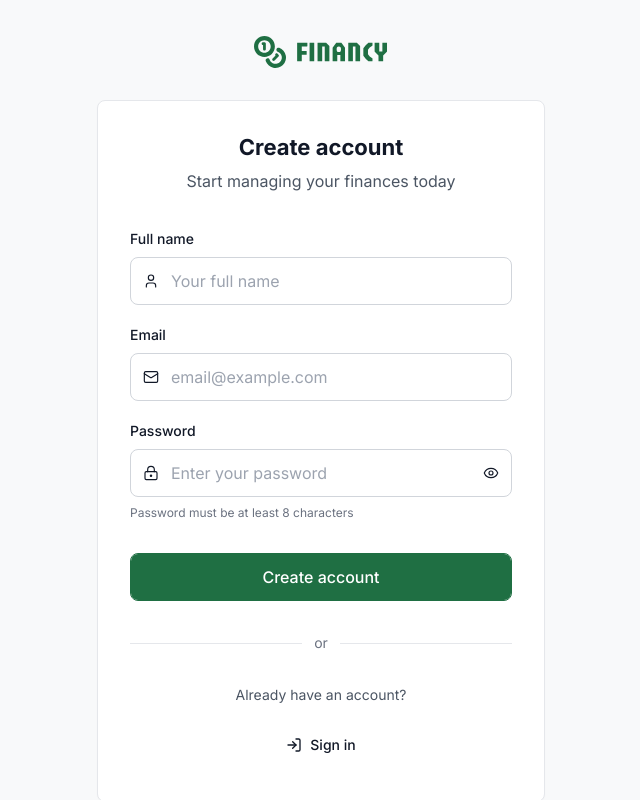
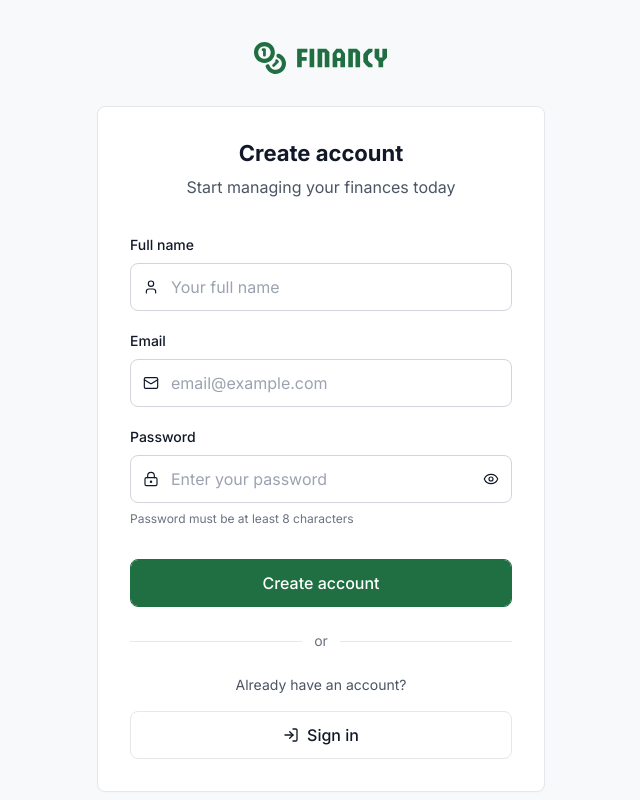
Before and after one commit to enjunior-git/rocketseat-financy, a React (Vite) app in the folder frontend/: page /register in a window 1280 px wide. Shown: the whole page, without its empty margins (319-959 px from the left). Built offline with nearby package versions, Linux system fonts and the light colour scheme; no server answers.

Commit message:
fix: tweak auth and registration ui

```diff
--- a/frontend/src/features/auth/login/ui/login-form.tsx
+++ b/frontend/src/features/auth/login/ui/login-form.tsx
@@ -1,5 +1,5 @@
 import { useNavigate } from "@tanstack/react-router";
-import { Mail } from "lucide-react";
+import { Check, Mail } from "lucide-react";
 import { useLoginMutation } from "@/features/auth/login";
 import { Button } from "@/shared/ui/button";
 import { Input } from "@/shared/ui/input";
@@ -43,10 +43,10 @@ function LoginForm() {
       <PasswordInput name="password" disabled={loginMutation.isPending} required />
 
       <Label className="flex w-fit items-center gap-2 text-sm leading-5 font-normal text-[var(--gray-700)]">
-        <input
-          type="checkbox"
-          className="size-4 rounded-[4px] border border-[var(--gray-300)] bg-[var(--white)] accent-[var(--brand-base)]"
-        />
+        <input type="checkbox" className="peer sr-only" />
+        <span className="flex size-4 shrink-0 items-center justify-center rounded-[4px] border border-[var(--gray-300)] bg-[var(--white)] text-[var(--white)] peer-checked:border-[var(--brand-base)] peer-checked:bg-[var(--brand-base)] peer-checked:[&_svg]:opacity-100 peer-focus-visible:ring-3 peer-focus-visible:ring-ring/50">
+          <Check className="size-3 opacity-0" />
+        </span>
         Remember me
       </Label>
 
--- a/frontend/src/pages/login-page/ui/page.tsx
+++ b/frontend/src/pages/login-page/ui/page.tsx
@@ -1,50 +1,19 @@
-import { Link } from "@tanstack/react-router";
 import { UserRoundPlus } from "lucide-react";
 import { LoginForm } from "@/features/auth/login";
-import Logo from "@/shared/assets/logo.svg";
-import { buttonVariants } from "@/shared/ui/button";
-import { Card } from "@/shared/ui/card";
+import { AuthLayout } from "@/widgets/layout";
 
 function LoginPage() {
   return (
-    <main className="flex h-screen overflow-auto bg-[var(--gray-100)] px-6 py-9">
-      <section className="mx-auto flex w-full max-w-[448px] flex-col items-center gap-8">
-        <img src={Logo} alt="Financy" className="h-8 w-auto" />
-
-        <Card className="w-full gap-0 overflow-visible rounded-[8px] border border-[var(--gray-200)] bg-[var(--white)] px-8 py-8 ring-0 shadow-[0_1px_2px_rgb(17_24_39_/_0.02)] sm:px-8">
-          <header className="mb-9 text-center">
-            <h1 className="text-[22px] leading-7 font-bold text-[var(--gray-800)]">Sign in</h1>
-            <p className="mt-2 text-base leading-6 text-[var(--gray-600)]">
-              Enter your account to continue
-            </p>
-          </header>
-
-          <LoginForm />
-
-          <div className="my-8 grid grid-cols-[1fr_auto_1fr] items-center gap-3">
-            <div className="h-px bg-[var(--gray-200)]" />
-            <span className="text-sm leading-5 text-[var(--gray-500)]">or</span>
-            <div className="h-px bg-[var(--gray-200)]" />
-          </div>
-
-          <div className="flex flex-col items-center gap-4">
-            <p className="text-sm leading-5 text-[var(--gray-600)]">Don't have an account?</p>
-
-            <Link
-              to="/register"
-              className={buttonVariants({
-                variant: "outline",
-                size: "label",
-                className: "w-full text-base leading-6",
-              })}
-            >
-              <UserRoundPlus />
-              Create account
-            </Link>
-          </div>
-        </Card>
-      </section>
-    </main>
+    <AuthLayout
+      title="Sign in"
+      description="Enter your account to continue"
+      footerText="Don't have an account?"
+      actionTo="/register"
+      actionLabel="Create account"
+      actionIcon={<UserRoundPlus />}
+    >
+      <LoginForm />
+    </AuthLayout>
   );
 }
 
--- a/frontend/src/pages/register-page/ui/page.tsx
+++ b/frontend/src/pages/register-page/ui/page.tsx
@@ -1,52 +1,19 @@
-import { Link } from "@tanstack/react-router";
 import { LogIn } from "lucide-react";
 import { RegisterForm } from "@/features/auth/register";
-import Logo from "@/shared/assets/logo.svg";
-import { buttonVariants } from "@/shared/ui/button";
-import { Card } from "@/shared/ui/card";
+import { AuthLayout } from "@/widgets/layout";
 
 function RegisterPage() {
   return (
-    <main className="flex h-screen overflow-auto bg-[var(--gray-100)] px-6 py-9">
-      <section className="mx-auto flex w-full max-w-[448px] flex-col items-center gap-8">
-        <img src={Logo} alt="Financy" className="h-8 w-auto" />
-
-        <Card className="w-full gap-0 overflow-visible rounded-[8px] border border-[var(--gray-200)] bg-[var(--white)] px-8 py-8 ring-0 shadow-[0_1px_2px_rgb(17_24_39_/_0.02)] sm:px-8">
-          <header className="mb-9 text-center">
-            <h1 className="text-[22px] leading-7 font-bold text-[var(--gray-800)]">
-              Create account
-            </h1>
-            <p className="mt-2 text-base leading-6 text-[var(--gray-600)]">
-              Start managing your finances today
-            </p>
-          </header>
-
-          <RegisterForm />
-
-          <div className="my-8 grid grid-cols-[1fr_auto_1fr] items-center gap-3">
-            <div className="h-px bg-[var(--gray-200)]" />
-            <span className="text-sm leading-5 text-[var(--gray-500)]">or</span>
-            <div className="h-px bg-[var(--gray-200)]" />
-          </div>
-
-          <div className="flex flex-col items-center gap-4">
-            <p className="text-sm leading-5 text-[var(--gray-600)]">Already have an account?</p>
-
-            <Link
-              to="/login"
-              className={buttonVariants({
-                variant: "outline",
-                size: "label",
-                className: "w-full text-base leading-6",
-              })}
-            >
-              <LogIn />
-              Sign in
-            </Link>
-          </div>
-        </Card>
-      </section>
-    </main>
+    <AuthLayout
+      title="Create account"
+      description="Start managing your finances today"
+      footerText="Already have an account?"
+      actionTo="/login"
+      actionLabel="Sign in"
+      actionIcon={<LogIn />}
+    >
+      <RegisterForm />
+    </AuthLayout>
   );
 }
 
--- a/frontend/src/shared/ui/button.tsx
+++ b/frontend/src/shared/ui/button.tsx
@@ -11,7 +11,7 @@ const buttonVariants = cva(
         default:
           "border-[var(--brand-base)] bg-[var(--brand-base)] text-[var(--white)] hover:border-[var(--brand-dark)] hover:bg-[var(--brand-dark)] active:border-[var(--brand-dark)] active:bg-[var(--brand-dark)] disabled:border-[#92b9a2] disabled:bg-[#92b9a2] disabled:text-[var(--white)]",
         outline:
-          "border-border bg-background hover:bg-muted hover:text-foreground aria-expanded:bg-muted aria-expanded:text-foreground dark:border-input dark:bg-input/30 dark:hover:bg-input/50",
+          "border-border bg-[var(--white)] hover:bg-muted hover:text-foreground aria-expanded:bg-muted aria-expanded:text-foreground dark:border-input dark:bg-input/30 dark:hover:bg-input/50",
         secondary:
           "bg-secondary text-secondary-foreground hover:bg-[color-mix(in_oklch,var(--secondary),var(--foreground)_5%)] aria-expanded:bg-secondary aria-expanded:text-secondary-foreground",
         ghost:
--- /dev/null
+++ b/frontend/src/widgets/layout/auth-layout.tsx
@@ -0,0 +1,62 @@
+import { Link } from "@tanstack/react-router";
+import type { ReactNode } from "react";
+
+import Logo from "@/shared/assets/logo.svg";
+import { Button } from "@/shared/ui/button";
+import { Card } from "@/shared/ui/card";
+
+type AuthLayoutProps = {
+  children: ReactNode;
+  title: string;
+  description: string;
+  footerText: string;
+  actionLabel: string;
+  actionTo: "/login" | "/register";
+  actionIcon: ReactNode;
+};
+
+function AuthLayout({
+  children,
+  title,
+  description,
+  footerText,
+  actionLabel,
+  actionTo,
+  actionIcon,
+}: AuthLayoutProps) {
+  return (
+    <main className="flex h-screen overflow-auto bg-[var(--gray-100)] px-6 py-9">
+      <section className="mx-auto flex w-full max-w-[448px] flex-col items-center gap-8 mt-1.5">
+        <img src={Logo} alt="Financy" className="h-8 w-auto" />
+
+        <Card className="w-full gap-0 overflow-visible rounded-[8px] border border-[var(--gray-200)] bg-[var(--white)] px-8 py-8 ring-0 shadow-[0_1px_2px_rgb(17_24_39_/_0.02)] sm:px-8">
+          <header className="mb-9 text-center">
+            <h1 className="text-[22px] leading-7 font-bold text-[var(--gray-800)]">{title}</h1>
+            <p className="mt-2 text-base leading-6 text-[var(--gray-600)]">{description}</p>
+          </header>
+
+          {children}
+
+          <div className="my-6 grid grid-cols-[1fr_auto_1fr] items-center gap-3">
+            <div className="h-px bg-[var(--gray-200)]" />
+            <span className="text-sm leading-5 text-[var(--gray-500)]">or</span>
+            <div className="h-px bg-[var(--gray-200)]" />
+          </div>
+
+          <div className="flex flex-col items-center gap-4">
+            <p className="text-sm leading-5 text-[var(--gray-600)]">{footerText}</p>
+
+            <Link to={actionTo} className="w-full">
+              <Button type="button" variant="outline" size="label" className="w-full text-base leading-6">
+                {actionIcon}
+                {actionLabel}
+              </Button>
+            </Link>
+          </div>
+        </Card>
+      </section>
+    </main>
+  );
+}
+
+export { AuthLayout };
--- a/frontend/src/widgets/layout/index.ts
+++ b/frontend/src/widgets/layout/index.ts
@@ -1 +1,2 @@
 export { AuthenticatedLayout } from "./authenticated-layout";
+export { AuthLayout } from "./auth-layout";
```
